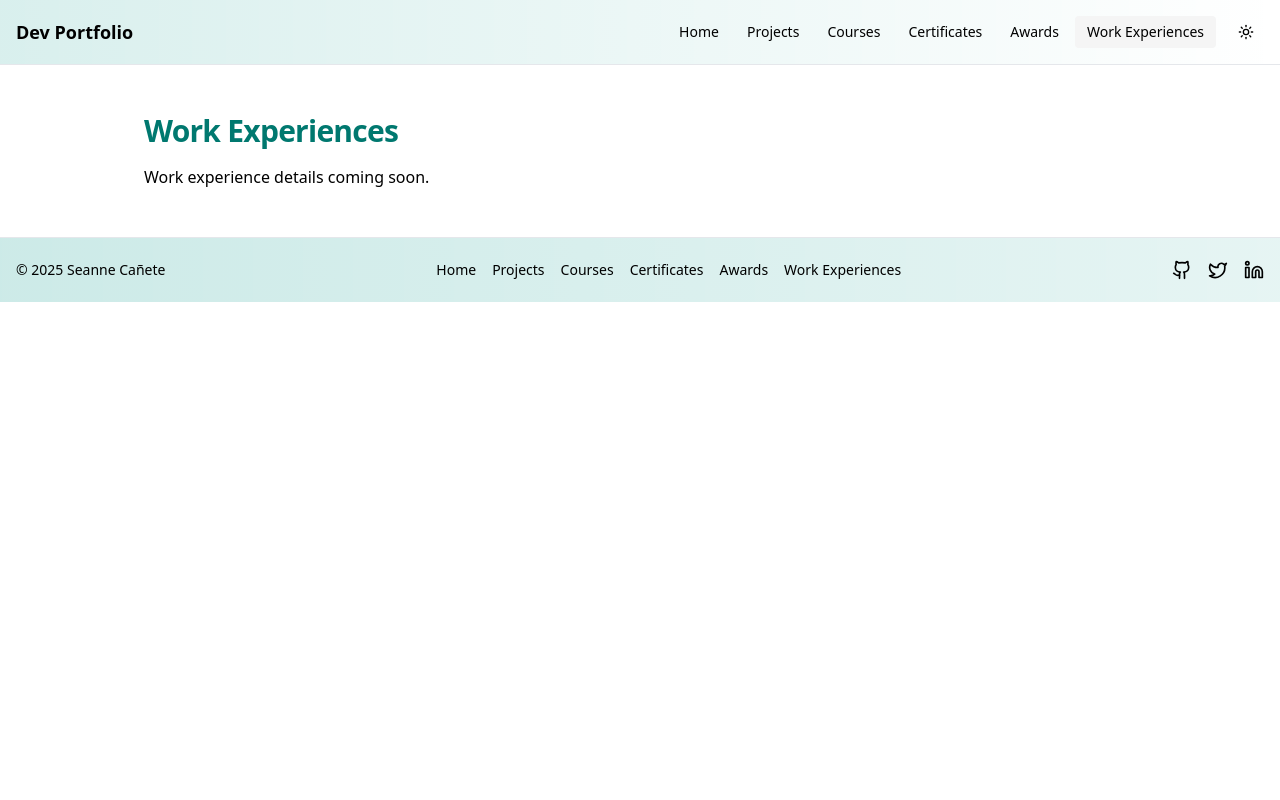
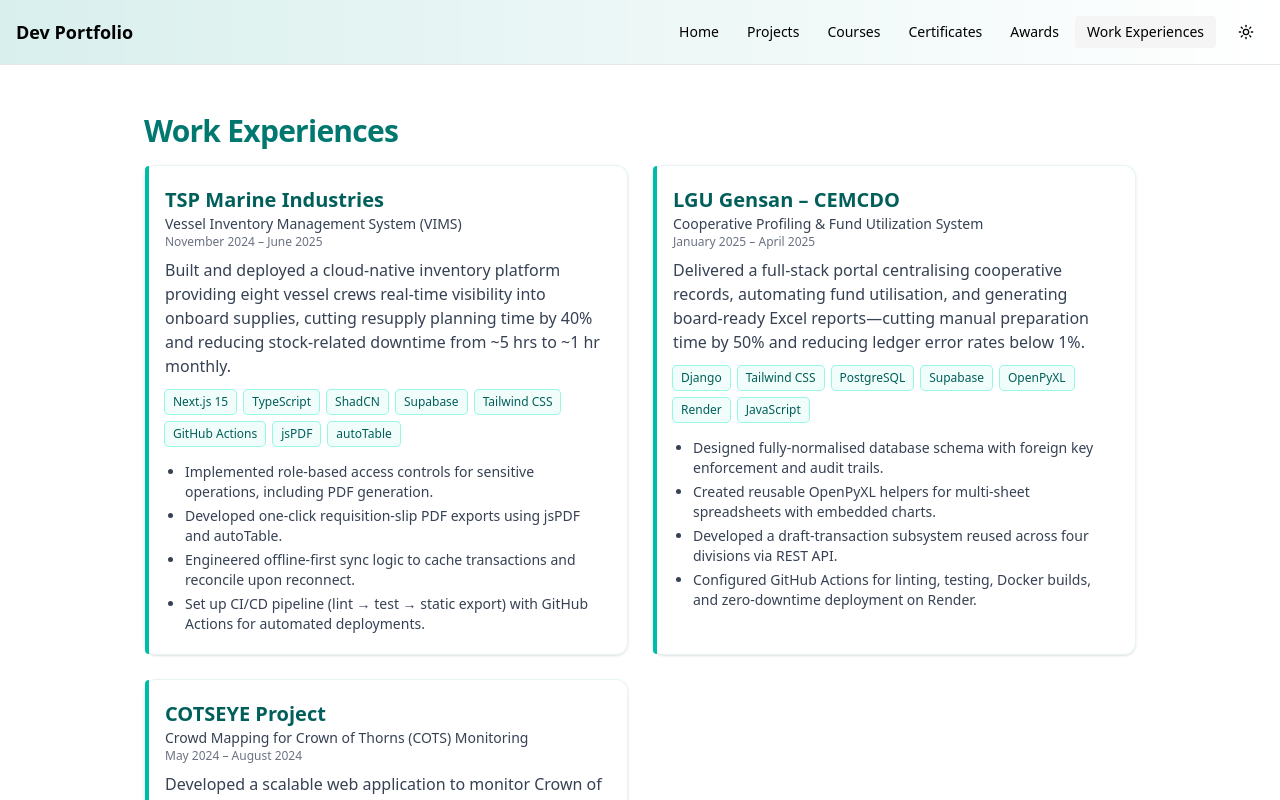
Before and after one commit to Seanneskie/my-portfolio, a Next.js app: page /work-experiences in a window 1280 px wide. Shown: the top 800 px of the page. Built offline with nearby package versions, Linux system fonts and the light colour scheme.

Commit message:
feat: display work experiences

```diff
--- a/components/work-experiences/WorkExperiences.tsx
+++ b/components/work-experiences/WorkExperiences.tsx
@@ -1,8 +1,77 @@
+"use client";
+
+import { useData } from "@/lib/use-data";
+
+interface WorkExperience {
+  company: string;
+  project: string;
+  period: string;
+  tech: string[];
+  summary: string;
+  highlights: string[];
+}
+
 export default function WorkExperiences() {
+  const { data, loading, error } = useData<WorkExperience[]>("work-experiences.json");
+
+  if (loading) {
+    return (
+      <section className="space-y-4">
+        <h1 className="text-3xl font-bold tracking-tight text-teal-700 dark:text-teal-400">Work Experiences</h1>
+        <div className="grid gap-6 sm:grid-cols-2">
+          {Array.from({ length: 3 }).map((_, i) => (
+            <div
+              key={i}
+              className="h-48 animate-pulse rounded-xl border border-teal-600/10 bg-white/70 p-5 shadow-sm backdrop-blur-sm dark:border-teal-400/10 dark:bg-teal-900/20"
+            />
+          ))}
+        </div>
+      </section>
+    );
+  }
+
+  if (error || !data) {
+    return (
+      <p className="text-red-600 dark:text-red-400">Failed to load work experiences.</p>
+    );
+  }
+
   return (
     <section className="space-y-4">
       <h1 className="text-3xl font-bold tracking-tight text-teal-700 dark:text-teal-400">Work Experiences</h1>
-      <p className="text-black dark:text-white">Work experience details coming soon.</p>
+      <div className="grid gap-6 sm:grid-cols-2">
+        {data.map((exp) => (
+          <div
+            key={`${exp.company}-${exp.project}`}
+            className="relative rounded-xl border border-teal-600/10 bg-white/70 p-5 shadow-sm backdrop-blur-sm transition-shadow hover:shadow-md dark:border-teal-400/10 dark:bg-teal-900/20"
+          >
+            <span aria-hidden className="absolute left-0 top-0 h-full w-1 rounded-l-xl bg-teal-500" />
+            <h3 className="text-xl font-semibold text-teal-800 dark:text-teal-200">
+              {exp.company}
+            </h3>
+            <p className="text-sm font-medium text-gray-700 dark:text-gray-200">
+              {exp.project}
+            </p>
+            <p className="text-xs text-gray-500 dark:text-gray-400">{exp.period}</p>
+            <p className="mt-2 text-gray-700 dark:text-gray-200">{exp.summary}</p>
+            <div className="mt-3 flex flex-wrap gap-2">
+              {exp.tech.map((t) => (
+                <span
+                  key={t}
+                  className="rounded bg-teal-50 px-2 py-1 text-xs text-teal-800 ring-1 ring-teal-200 dark:bg-teal-900/30 dark:text-teal-200 dark:ring-teal-800"
+                >
+                  {t}
+                </span>
+              ))}
+            </div>
+            <ul className="mt-4 list-disc space-y-1 pl-5 text-sm text-gray-700 dark:text-gray-200">
+              {exp.highlights.map((h) => (
+                <li key={h}>{h}</li>
+              ))}
+            </ul>
+          </div>
+        ))}
+      </div>
     </section>
   );
 }
```
